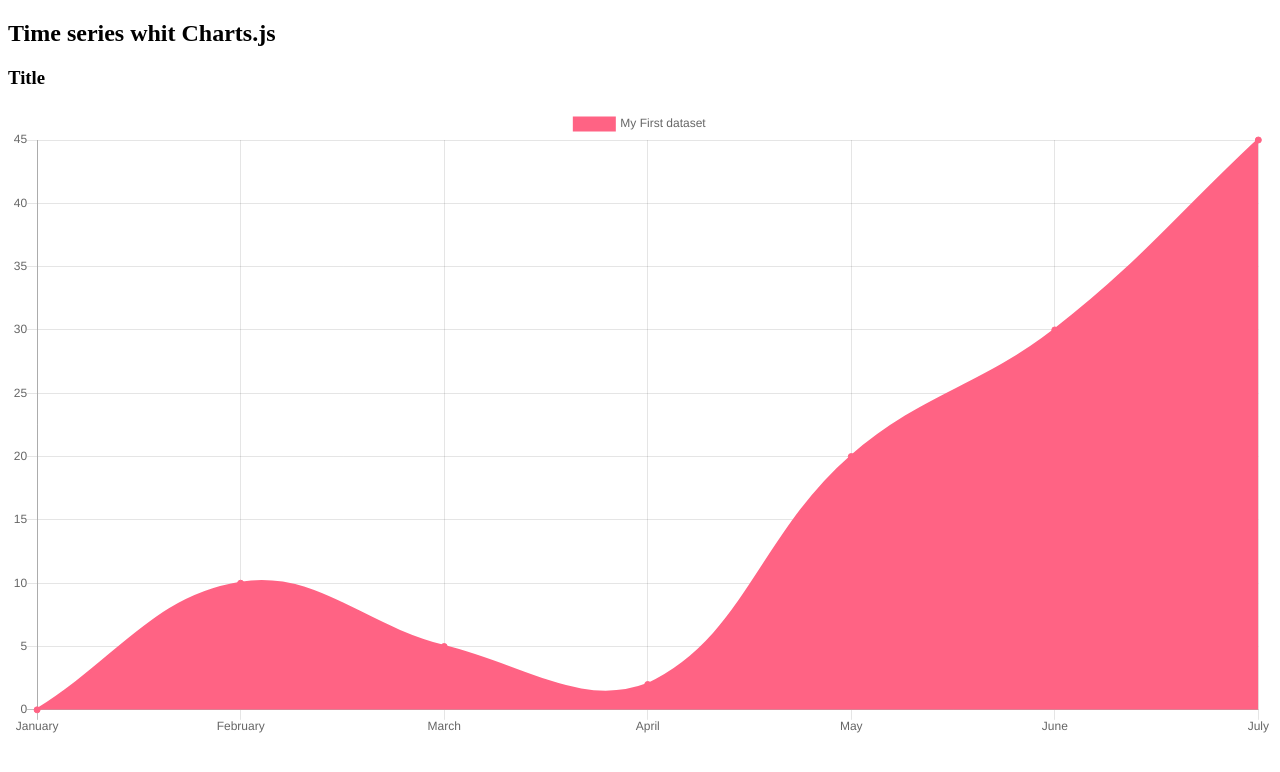
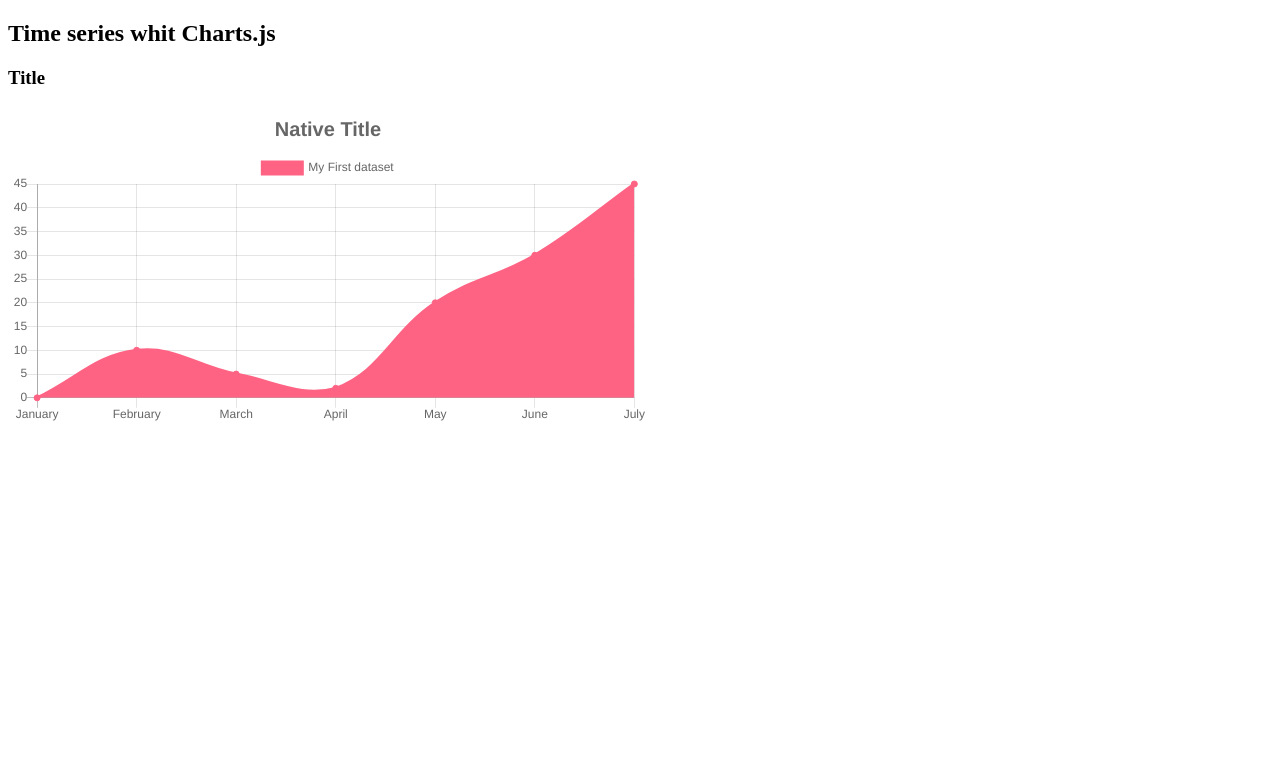
Before and after one commit to izuhotoda/izuhotoda.github.io, a plain HTML site: page index.html in a window 1280 px wide. Drawn offline with nearby package versions, Linux system fonts and the light colour scheme.

Commit message:
add title and 75%

```diff
--- a/index.html
+++ b/index.html
@@ -5,10 +5,11 @@
 	<meta name="viewport" content="width=device-width, initial-scale=1.0">
 	<title>Time Series</title>
 	<script src = "https://cdnjs.cloudflare.com/ajax/libs/Chart.js/2.9.3/Chart.min.js"></script>
+	<link rel="stylesheet" href="style.css">
 </head>
 <body>
 	<h2>Time series whit Charts.js</h2>
-	<div>
+	<div class="container">
 		<h3 id= title>Title</h3>
 		<canvas id = "myChart"></canvas>
 	</div>
@@ -29,7 +30,15 @@
 				}]
 			},
 			// Configuration options go here
-			options: {}
+			options: {
+				title: {
+					display: true,
+					fontSize: 20,
+					fontStyle: 'bold',
+					text: 'Native Title'
+				}
+				//maintainAspectRatio: false
+			}
 		});
 
 	</script>
--- /dev/null
+++ b/style.css
@@ -0,0 +1,3 @@
+div.container {
+	width: 50vw
+}
```
